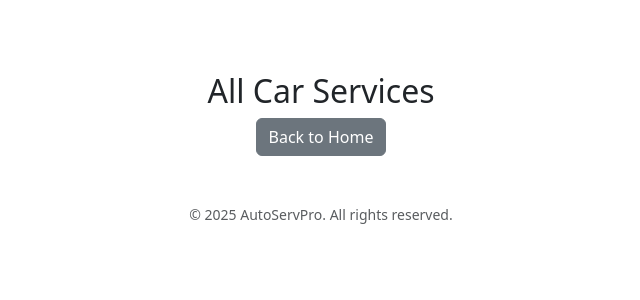
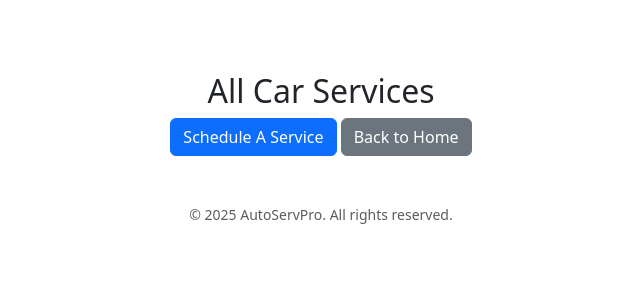
Before and after one commit to LuckyMfikoe/AutoServPro, a Flask app: page /car_services in a window 1280 px wide. Shown: the part 91-391 px from the top of the page, without its empty margins (319-959 px from the left). Run offline with Flask 3, Linux system fonts and the light colour scheme; the visitor is signed in with stand-in values (Sample User, id 1); data that the repository does not hold is empty; some libraries are stand-ins or nearby versions.

Commit message:
Add "Schedule A Service" button to car services template

```diff
--- a/templates/car_services.html
+++ b/templates/car_services.html
@@ -39,7 +39,7 @@
         </div>
     </div>
     {% endfor %}
-
+    <a href="/schedule" class="btn btn-primary">Schedule A Service</a>
     <a href="/home" class="btn btn-secondary">Back to Home</a>
 </div>
 {% endblock %}
```
